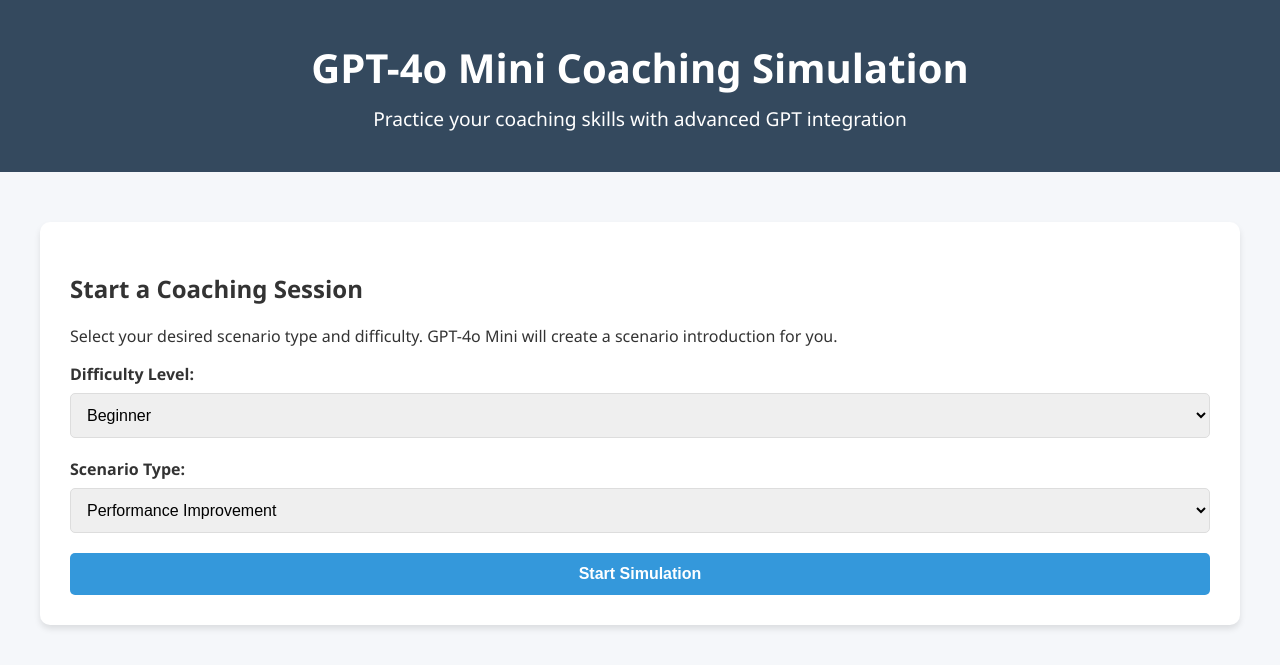
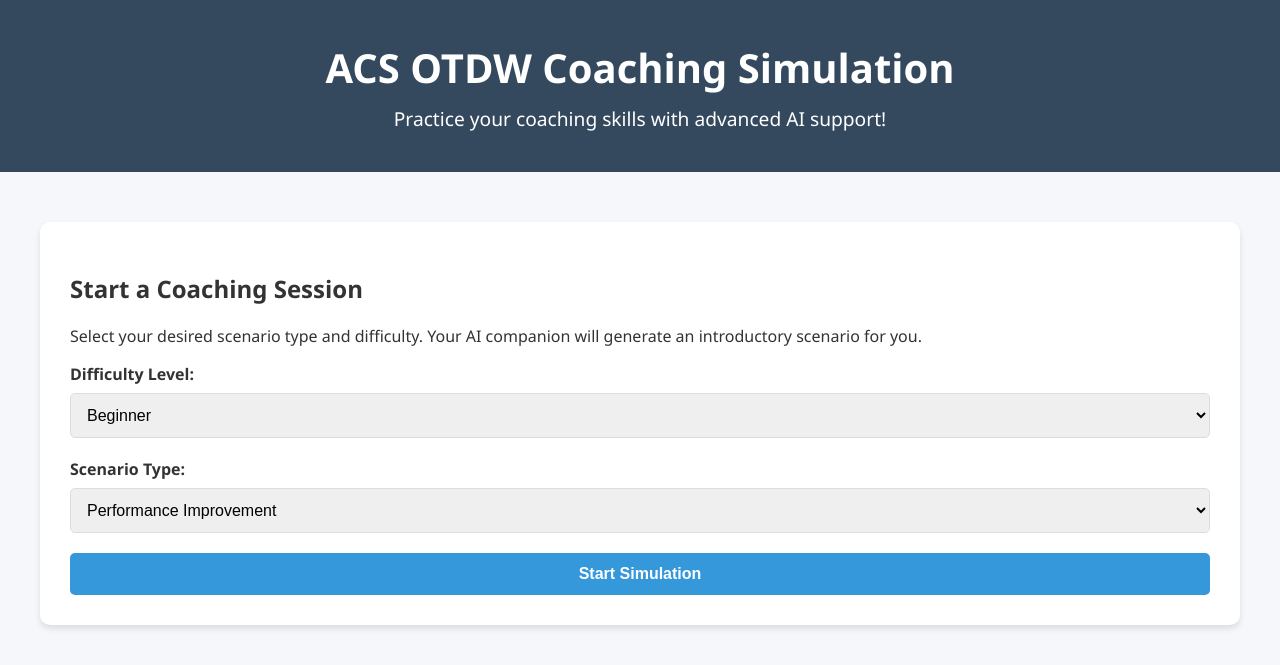
Before and after one commit to hyunjoon84/coachingsimulation, a Flask app: page / in a window 1280 px wide. Shown: the top 665 px of the page. Run offline with Flask 2, Linux system fonts and the light colour scheme.

Commit message:
index  updated

```diff
--- a/templates/index.html
+++ b/templates/index.html
@@ -2,7 +2,7 @@
 <html lang="en">
 <head>
     <meta charset="UTF-8">
-    <title>GPT-4o Mini Coaching Simulation</title>
+    <title>ACS OTWD Coaching Simulation</title>
     <link href="https://cdnjs.cloudflare.com/ajax/libs/font-awesome/5.15.4/css/all.min.css" rel="stylesheet">
     <style>
         :root {
@@ -314,8 +314,8 @@
 <body>
     <header>
         <div class="container">
-            <h1>GPT-4o Mini Coaching Simulation</h1>
-            <div class="subtitle">Practice your coaching skills with advanced GPT integration</div>
+            <h1>ACS OTDW Coaching Simulation</h1>
+            <div class="subtitle">Practice your coaching skills with advanced AI support!</div>
         </div>
     </header>
 
@@ -323,7 +323,7 @@
         <!-- Setup Panel -->
         <div class="setup-panel" id="setupPanel">
             <h2>Start a Coaching Session</h2>
-            <p>Select your desired scenario type and difficulty. GPT-4o Mini will create a scenario introduction for you.</p>
+            <p>Select your desired scenario type and difficulty. Your AI companion will generate an introductory scenario for you.</p>
 
             <div class="form-group">
                 <label for="difficulty">Difficulty Level:</label>
@@ -375,7 +375,7 @@
             <div class="feedback-panel" id="feedbackPanel">
                 <div class="feedback-title">Coaching Feedback</div>
                 <ul class="feedback-points" id="feedbackPoints">
-                    <li>Begin talking to receive feedback from GPT-4o</li>
+                    <li>Start speaking to receive feedback from your AI Coaching Supervisor.</li>
                 </ul>
             </div>
 
@@ -742,7 +742,7 @@
         function resetSimulation() {
             resultsModal.style.display = 'none';
             chatMessages.innerHTML = '';
-            feedbackPoints.innerHTML = '<li>Begin talking to receive feedback from GPT-4o</li>';
+            feedbackPoints.innerHTML = '<li>Begin talking to receive feedback</li>';
             simulationArea.style.display = 'none';
             setupPanel.style.display = 'block';
             sessionId = null;
```
Also changed, not shown: instance/coaching_sessions.db.
